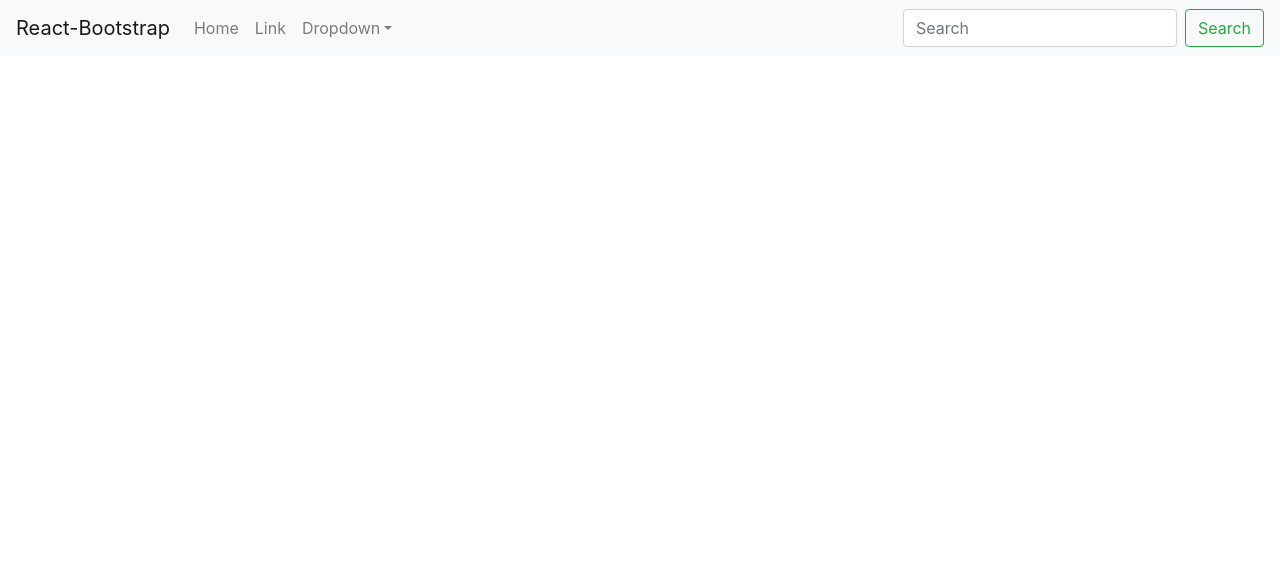
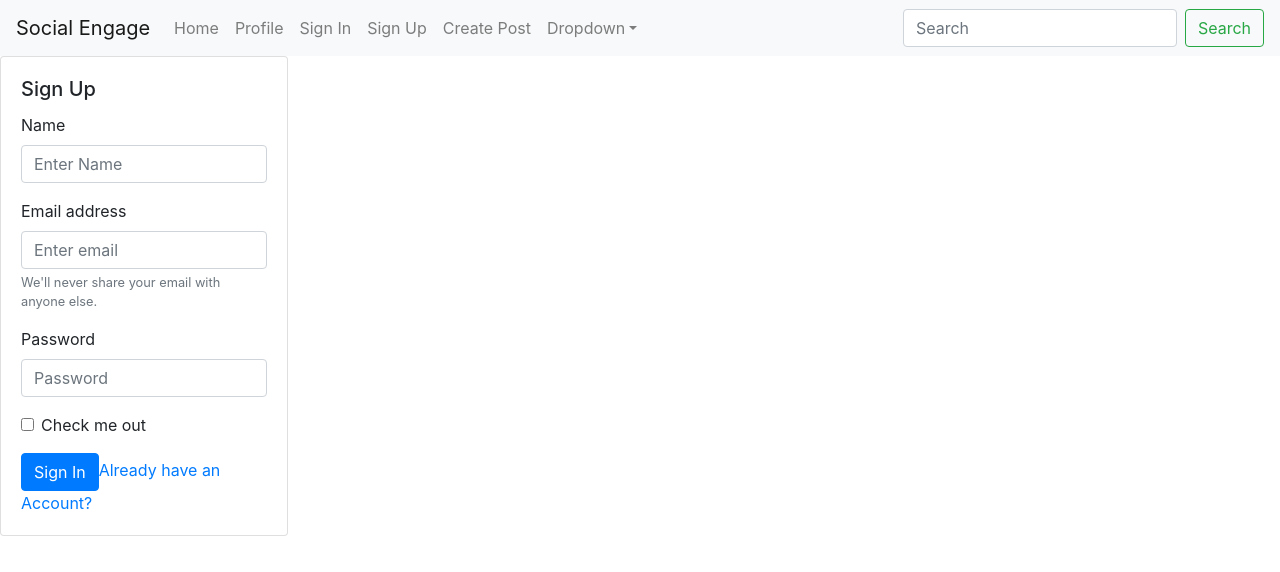
Before and after one commit to LalitDungriyal/Socio-Engage, a React (Create React App) app in the folder client/: page /signup in a window 1280 px wide. Shown: the top 572 px of the page. Built offline with nearby package versions, Linux system fonts and the light colour scheme.

Commit message:
Fronted Designing and Routes

```diff
--- a/client/src/App.js
+++ b/client/src/App.js
@@ -1,13 +1,30 @@
 import React from 'react'
 import { BrowserRouter, Route } from 'react-router-dom';
 import NavBar from './Components/NavBar';
+import CreatePost from './Components/screens/CreatePost';
+import Home from './Components/screens/Home';
+import Profile from './Components/screens/Profile';
+import SignIn from './Components/screens/SignIn';
+import SignUp from './Components/screens/SignUp';
 
 function App() {
   return (
     <BrowserRouter>
       <NavBar/>
-      <Route path="/">
-
+      <Route exact path="/">
+        <Home />
+      </Route>
+      <Route path="/signin">
+        <SignIn />
+      </Route>
+      <Route path="/signup">
+        <SignUp />
+      </Route>
+      <Route path="/profile">
+        <Profile />
+      </Route>
+      <Route path="/createpost">
+        <CreatePost />
       </Route>
     </BrowserRouter>
   );
--- a/client/src/Components/NavBar.js
+++ b/client/src/Components/NavBar.js
@@ -1,15 +1,24 @@
 import React from 'react'
 import { Button, Form, FormControl, Nav, Navbar, NavDropdown } from 'react-bootstrap'
+import {Link} from 'react-router-dom'
 
 const NavBar = () => {
     return (
         <Navbar bg="light" expand="lg">
-            <Navbar.Brand href="#home">React-Bootstrap</Navbar.Brand>
+            <Navbar.Brand href="/">Social Engage</Navbar.Brand>
             <Navbar.Toggle aria-controls="basic-navbar-nav" />
             <Navbar.Collapse id="basic-navbar-nav">
                 <Nav className="mr-auto">
-                <Nav.Link href="#home">Home</Nav.Link>
-                <Nav.Link href="#link">Link</Nav.Link>
+                    <Link to="/" className="nav-link">Home</Link>
+
+                    <Link to="/profile" className="nav-link">Profile</Link>
+
+                    <Link to="/signin" className="nav-link">Sign In</Link>
+
+                    <Link to="/signup" className="nav-link">Sign Up</Link>
+
+                    <Link to="/createpost" className="nav-link">Create Post</Link>
+
                     <NavDropdown title="Dropdown" id="basic-nav-dropdown">
                         <NavDropdown.Item href="#action/3.1">Action</NavDropdown.Item>
                         <NavDropdown.Item href="#action/3.2">Another action</NavDropdown.Item>
--- /dev/null
+++ b/client/src/Components/screens/CreatePost.js
@@ -0,0 +1,35 @@
+import React from 'react'
+import { Button, Card, Form } from 'react-bootstrap';
+
+const CreatePost = () => {
+    return (
+        <div>
+            <Card style={{ width: '18rem' }}>
+                <Card.Body>
+                    <Card.Title>Create Post</Card.Title>
+                    <Form>
+                        <Form.Group controlId="exampleForm.ControlInput1">
+                            <Form.Label>Title</Form.Label>
+                            <Form.Control type="text" placeholder="Enter Title" />
+                        </Form.Group>
+
+                        <Form.Group controlId="exampleForm.ControlInput2">
+                            <Form.Label>Body</Form.Label>
+                            <Form.Control type="text" placeholder="Enter Body" />
+                        </Form.Group>
+
+                        <Form.Group>
+                            <Form.File id="exampleFormControlFile1" label="Example file input" />
+                        </Form.Group>
+
+                        <Button variant="primary" type="submit">
+                            Submit Post
+                        </Button>
+                    </Form>
+                </Card.Body>
+            </Card>
+        </div>
+    )
+}
+
+export default CreatePost;
--- /dev/null
+++ b/client/src/Components/screens/Home.js
@@ -0,0 +1,12 @@
+import React from 'react';
+
+const Home = () => {
+    return (
+        <div>
+            <div>Create Post</div>
+            <div>Posts</div>
+        </div>
+    );
+}
+
+export default Home;
--- /dev/null
+++ b/client/src/Components/screens/Profile.js
@@ -0,0 +1,13 @@
+import React from 'react';
+
+const Profile = () => {
+    return (
+        <div>
+            <div>Profile Image</div>
+            <div>Profile Info</div>
+            <div>Gallary</div>
+        </div>
+    );
+}
+
+export default Profile;
--- /dev/null
+++ b/client/src/Components/screens/SignIn.js
@@ -0,0 +1,35 @@
+import React from 'react';
+import { Button, Card, Form } from 'react-bootstrap';
+import { Link } from 'react-router-dom'
+
+const SignIn = () => {
+    return (
+        <div>
+            <Card style={{ width: '18rem' }}>
+                <Card.Body>
+                    <Card.Title>Sign In</Card.Title>
+                    <Form>
+                        <Form.Group controlId="formBasicEmail">
+                            <Form.Label>Email address</Form.Label>
+                            <Form.Control type="email" placeholder="Enter email" />
+                            <Form.Text className="text-muted">
+                            We'll never share your email with anyone else.
+                            </Form.Text>
+                        </Form.Group>
+
+                        <Form.Group controlId="formBasicPassword">
+                            <Form.Label>Password</Form.Label>
+                            <Form.Control type="password" placeholder="Password" />
+                        </Form.Group>
+                        <Button variant="primary" type="submit">
+                            Login
+                        </Button>
+                        <Link to="/signup">Don't have an Account?</Link>
+                    </Form>
+                </Card.Body>
+            </Card>
+        </div>
+    );
+}
+
+export default SignIn;
--- /dev/null
+++ b/client/src/Components/screens/SignUp.js
@@ -0,0 +1,43 @@
+import React from 'react';
+import { Button, Card, Form } from 'react-bootstrap';
+import { Link } from 'react-router-dom';
+
+const SignUp = () => {
+    return (
+        <div>
+            <Card style={{ width: '18rem' }}>
+                <Card.Body>
+                    <Card.Title>Sign Up</Card.Title>
+                    <Form>
+                        <Form.Group controlId="formBasicName">
+                            <Form.Label>Name</Form.Label>
+                            <Form.Control type="name" placeholder="Enter Name" />
+                        </Form.Group>
+
+                        <Form.Group controlId="formBasicEmail">
+                            <Form.Label>Email address</Form.Label>
+                            <Form.Control type="email" placeholder="Enter email" />
+                            <Form.Text className="text-muted">
+                            We'll never share your email with anyone else.
+                            </Form.Text>
+                        </Form.Group>
+
+                        <Form.Group controlId="formBasicPassword">
+                            <Form.Label>Password</Form.Label>
+                            <Form.Control type="password" placeholder="Password" />
+                        </Form.Group>
+                        <Form.Group controlId="formBasicCheckbox">
+                            <Form.Check type="checkbox" label="Check me out" />
+                        </Form.Group>
+                        <Button variant="primary" type="submit">
+                            Sign In
+                        </Button>
+                        <Link to="/signin">Already have an Account?</Link>
+                    </Form>
+                </Card.Body>
+            </Card>
+        </div>
+    );
+}
+
+export default SignUp;
```
Also changed, not shown: 1 other file (tests, documents, lock files or other folders). Lines whose indentation alone changed are shown as unchanged.
